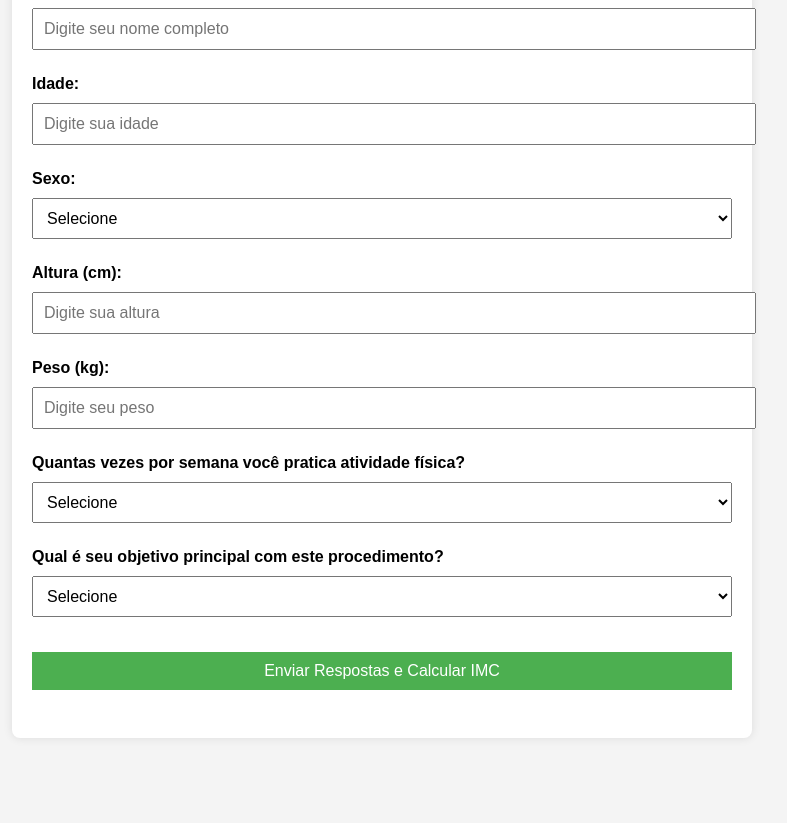
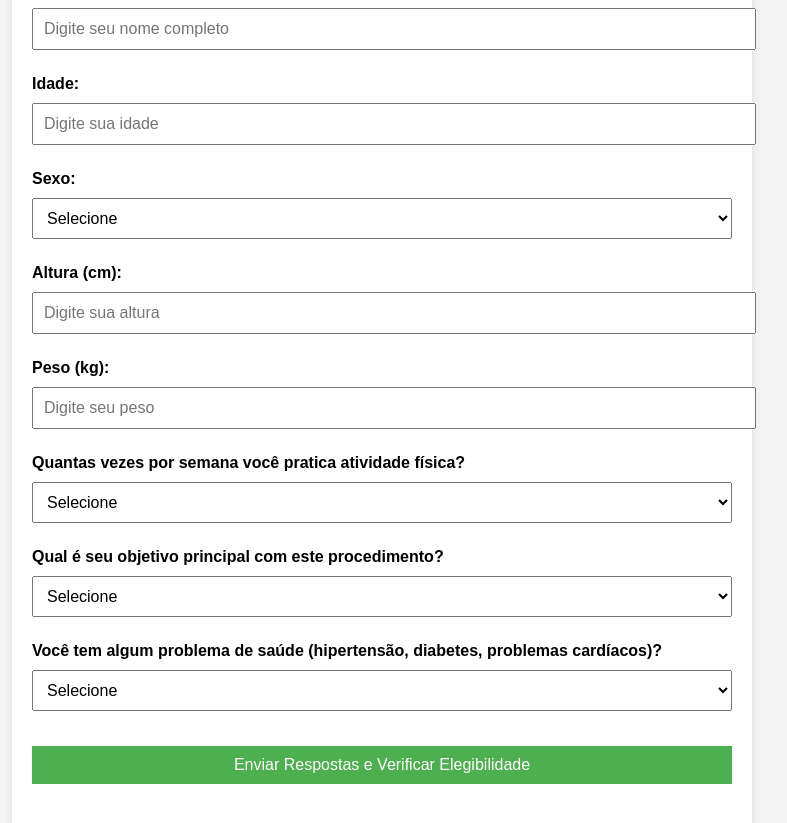
Before and after one commit to inovaceg/Kellen-Cristina-Est-tica, a plain HTML site: page index.html in a window 1280 px wide. Shown: the part 197-1020 px from the top of the page, without its empty margins (258-1045 px from the left). Before the commit the page ends 975 px from the top, so only its background shows below. Drawn offline with Linux system fonts and the light colour scheme.

Commit message:
Update index.html

```diff
--- a/index.html
+++ b/index.html
@@ -105,24 +105,33 @@
             </select>
         </div>
 
-        <button type="button" onclick="calculateIMC()">Enviar Respostas e Calcular IMC</button>
+        <div class="question">
+            <label for="health">Você tem algum problema de saúde (hipertensão, diabetes, problemas cardíacos)?</label>
+            <select id="health" required>
+                <option value="">Selecione</option>
+                <option value="Não">Não</option>
+                <option value="Sim">Sim</option>
+            </select>
+        </div>
+
+        <button type="button" onclick="calculateEligibility()">Enviar Respostas e Verificar Elegibilidade</button>
     </form>
 
     <p id="result"></p>
 </div>
 
 <script>
-    function calculateIMC() {
+    function calculateEligibility() {
         // Coletar os dados do formulário
         var weight = document.getElementById("weight").value;
         var height = document.getElementById("height").value / 100; // converter altura para metros
         var name = document.getElementById("name").value;
-        var age = document.getElementById("age").value;
         var activity = document.getElementById("activity").value;
         var goal = document.getElementById("goal").value;
+        var health = document.getElementById("health").value;
 
         // Verificar se todos os campos estão preenchidos
-        if (!weight || !height || !name || !age || !activity || !goal) {
+        if (!weight || !height || !name || !activity || !goal || !health) {
             alert("Por favor, preencha todos os campos.");
             return;
         }
@@ -131,22 +140,22 @@
         var imc = weight / (height * height);
         var imcResult = imc.toFixed(2);
 
-        // Definir o feedback com base no IMC
+        // Parâmetros de avaliação
         var feedback = "";
-        if (imc < 18.5) {
-            feedback = "Você está abaixo do peso.";
-        } else if (imc >= 18.5 && imc < 24.9) {
-            feedback = "Seu peso está normal.";
-        } else if (imc >= 25 && imc < 29.9) {
-            feedback = "Você está com sobrepeso.";
-        } else {
-            feedback = "Você está com obesidade.";
+        var eligible = false;
+
+        if (imc >= 25 && health === "Não") {
+            eligible = true;
+            feedback = "Você está apto(a) para o procedimento de redução de gordura.";
+        } else if (imc < 25) {
+            feedback = "Seu IMC está abaixo do recomendado para este procedimento.";
+        } else if (health === "Sim") {
+            feedback = "Você tem problemas de saúde que podem impedir a realização do procedimento.";
         }
 
         // Exibir o resultado para o usuário
         document.getElementById("result").innerHTML = `
             <strong>${name}</strong>, obrigado por responder ao questionário! <br>
-            Sua idade: ${age} anos <br>
             Seu IMC é <strong>${imcResult}</strong>. <br>
             ${feedback} <br>
             Seu nível de atividade física: ${activity} <br>
```
